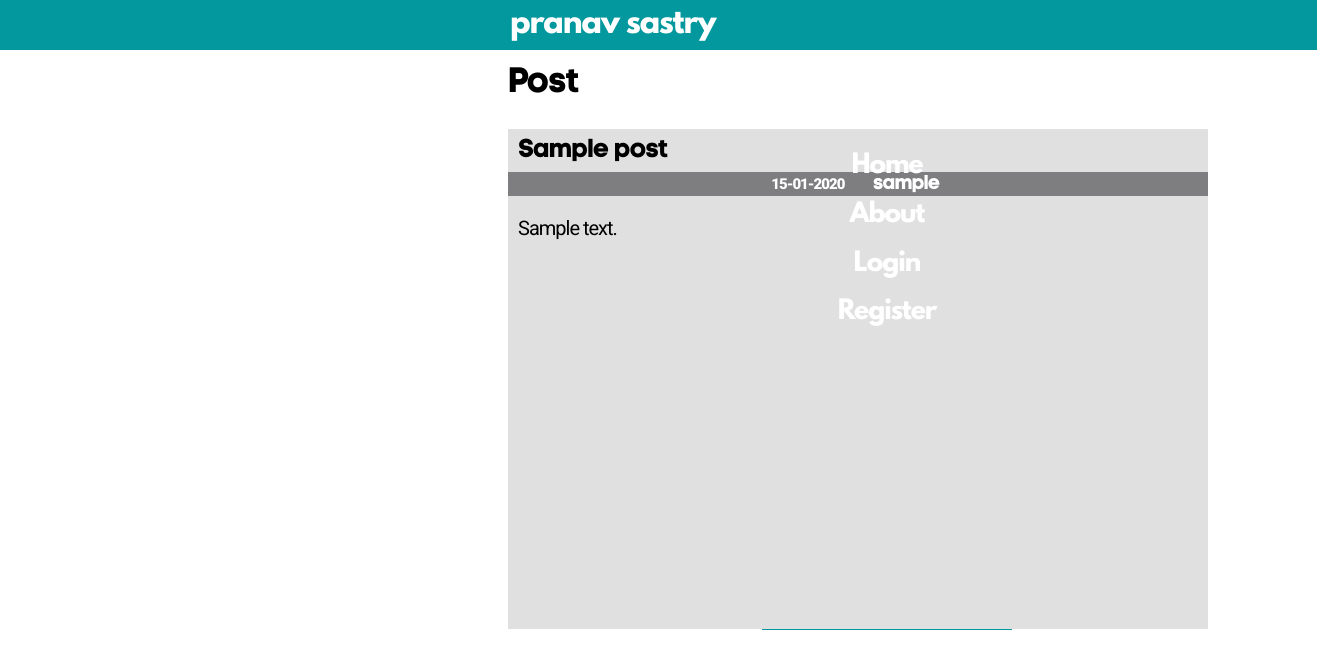
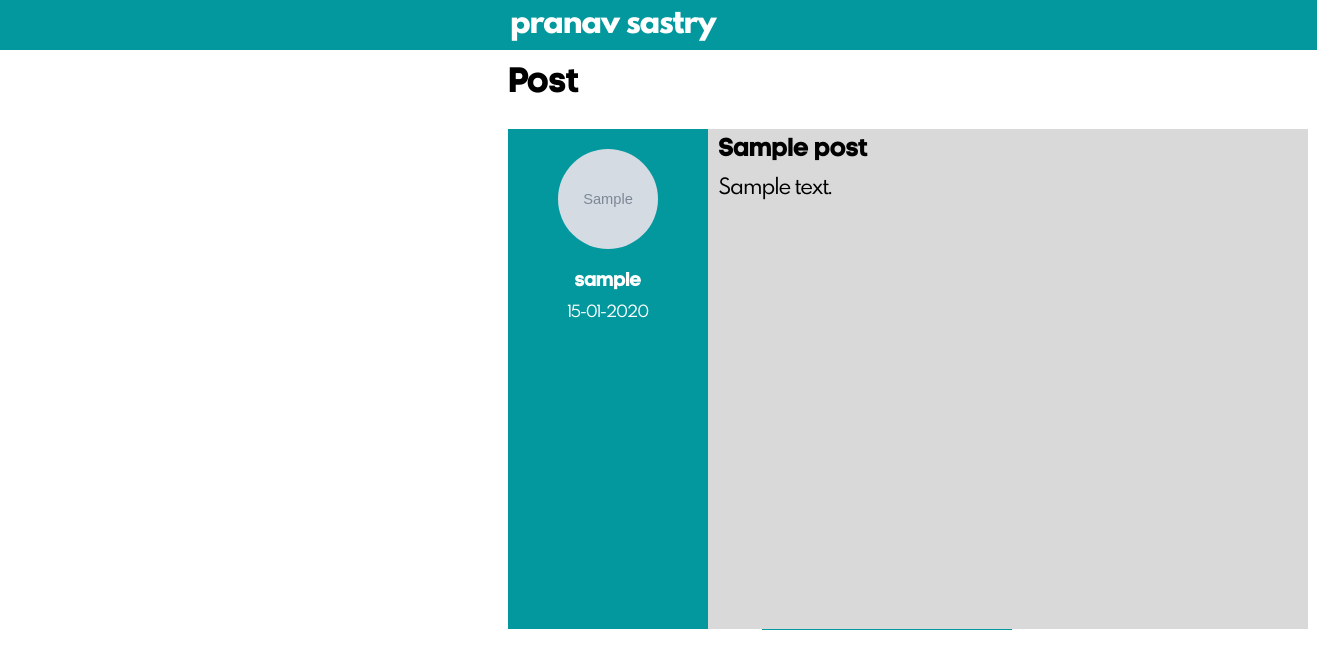
Before and after one commit to pranftw/flask_it, a Flask app: page /pranav/post/1 in a window 1320 px wide. Shown: the top 669 px of the page. Run offline with Flask 2, Linux system fonts and the light colour scheme; tables that the repository leaves empty hold one stand-in row (values such as "Sample post"); grey boxes marked "Sample" are stand-in pictures.

Commit message:
Updated post_page.html

```diff
--- a/flaskblog/templates/post_page.html
+++ b/flaskblog/templates/post_page.html
@@ -2,18 +2,19 @@
 
 {% block content %}
   <h1 style="margin-left:500px;">Post</h1>
-  <div class="post" style="margin-top:0px;height:{{ post_div_length }}px;width:700px;">
-    <div style="height:1px;"></div>
+  <div class="post_card" style="margin-top:0px;overflow:auto;height:auto;">
+    <div class="post_card_left" style="float:left;height:500px;">
+      <img class="user_img" style="margin-left:50px;margin-top:20px;" src="{{ url_for('static',filename='profile_pics/{}'.format(post.author.image_file)) }}">
+      <h2 style="margin-left:0px;text-align:center;color:white;"><a style="text-decoration:none;color:white;" href="{{ url_for('users.profile',username=post.author.username) }}">{{ post.author.username }}</a></h2>
+      <h2 style="margin-top:-10px;margin-left:0px;text-align:center;font-family:'Spartan-MB',sans-serif;font-size:15px;font-weight:600;color:white;">{{ post.date.strftime('%d-%m-%Y') }}</h2>
+    </div>
     {% if current_user.username == post.author.username %}
-      <button class="button update" style="margin-left:460px;"><a style="text-decoration:none;color:inherit" href="{{ url_for('posts.update_page',username=post.author.username,id=post.id) }}">Update</a></button>
+      <button class="button update" style="margin-left:375px;"><a style="text-decoration:none;color:inherit" href="{{ url_for('posts.update_page',username=post.author.username,id=post.id) }}">Update</a></button>
       <button class="button delete"><a style="text-decoration:none;color:inherit" href="{{ url_for('posts.delete_page',username=post.author.username,id=post.id) }}">Delete</a></button>
     {% endif %}
-    <h1 style="margin-top:5px;margin-bottom:25px;font-size:26px;">{{ post.title }}</h1>
-    <div style="margin-top:-20px;"></div>
-    <div style="text-align:center;background-color:#7e7d80;color:white;">
-      <h2 style="display:inline;margin-right:15px;font-family:'Roboto',sans-serif;font-size:15px;">{{ post.date.strftime('%d-%m-%Y') }}</h2>
-      <h2 style="display:inline;margin-right:15px;"><a style="text-decoration:none;color:inherit;" href="{{ url_for('users.profile',username=post.author.username) }}">{{ post.author.username }}</a></h2>
+    <div style="margin-left:200px;">
+      <h1 style="margin-top:5px;margin-bottom:25px;font-size:26px;"><a style="text-decoration:none;color:inherit;" href="{{ url_for('posts.post_page',username=post.author.username,id=post.id) }}">{{ post.title }}</a></h1>
+      <pre style="white-space:pre-wrap;"><h3 style="margin-top:-20px;font-family:'Spartan-MB',sans-serif;font-weight:normal;">{{ post.content }}</h3><pre>
     </div>
-    <pre style="white-space:pre-wrap;"><h3 style="font-family:'Roboto',sans-serif;font-weight:normal;">{{ post.content }}</h3></pre>
   </div>
 {% endblock content %}
```
